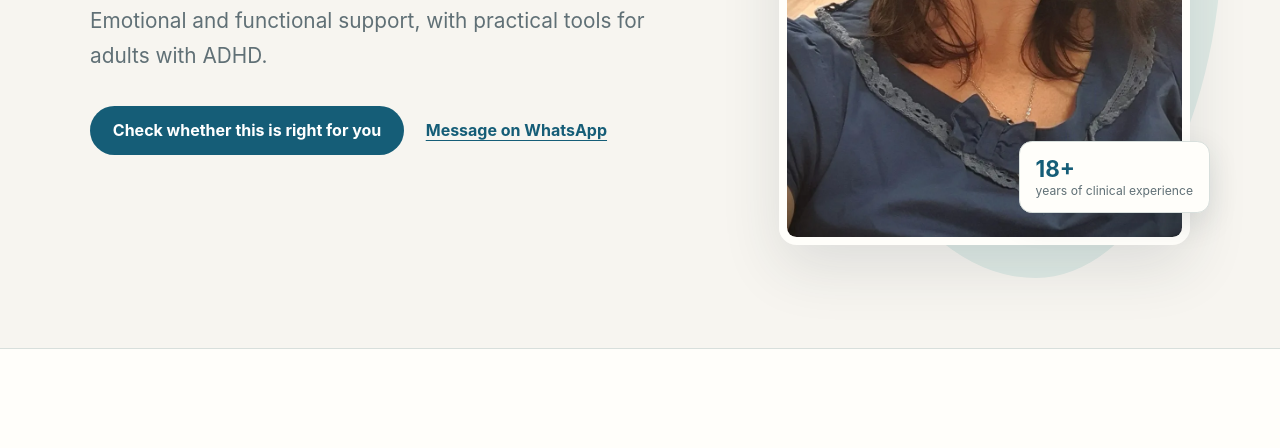
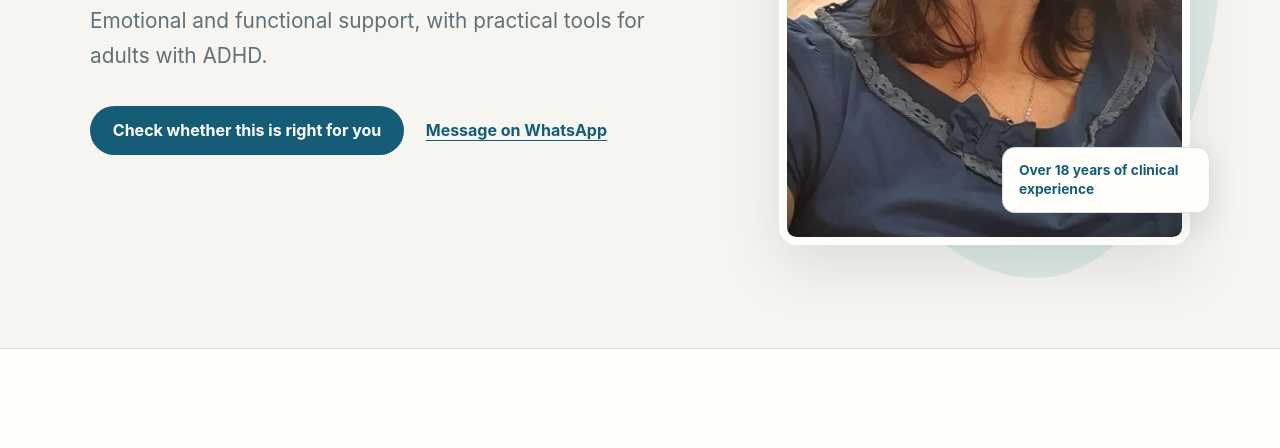
Before and after one commit to yoelp2k/my-ot.eu, a website: page index.html in a window 1280 px wide. Shown: the part 603-1051 px from the top of the page. Drawn offline with Linux system fonts and the light colour scheme.

Commit message:
Clarify experience label

```diff
--- a/index.html
+++ b/index.html
@@ -47,7 +47,7 @@
             </div>
             <figure class="portrait-area">
                 <img class="portrait" src="maly-portrait.webp" width="900" height="1479" alt="Maly Pinhas, occupational therapist" fetchpriority="high" decoding="async">
-                <figcaption><strong>18+</strong><span>years of clinical experience</span></figcaption>
+                <figcaption><span>Over 18 years of clinical experience</span></figcaption>
             </figure>
         </section>
 
--- a/style.css
+++ b/style.css
@@ -101,8 +101,7 @@ h1 { max-width: 14ch; font-size: clamp(2.6rem, 5.6vw, 4.8rem); font-weight: 760;
 .portrait-area { position: relative; width: min(100%, 430px); margin: 0 auto; }
 .portrait-area::before { content: ""; position: absolute; inset: 7% -8% -5% 9%; z-index: -1; background: var(--sage); border-radius: 48% 52% 46% 54% / 42% 45% 55% 58%; }
 .portrait { width: 100%; height: auto; border: .55rem solid var(--surface); border-radius: 14rem 14rem 1.2rem 1.2rem; box-shadow: var(--shadow); }
-.portrait-area figcaption { position: absolute; inset-inline-end: -1.25rem; inset-block-end: 2rem; display: grid; min-width: 9.5rem; padding: .85rem 1rem; color: var(--muted); background: var(--surface); border: 1px solid var(--line); border-radius: .8rem; box-shadow: 0 10px 30px rgba(37, 53, 58, .12); font-size: .76rem; line-height: 1.25; }
-.portrait-area figcaption strong { color: var(--blue-dark); font-size: 1.4rem; }
+.portrait-area figcaption { position: absolute; inset-inline-end: -1.25rem; inset-block-end: 2rem; max-width: 13rem; padding: .85rem 1rem; color: var(--blue-dark); background: var(--surface); border: 1px solid var(--line); border-radius: .8rem; box-shadow: 0 10px 30px rgba(37, 53, 58, .12); font-size: .86rem; font-weight: 750; line-height: 1.35; }
 
 .challenge { padding-block: clamp(4rem, 8vw, 7rem); text-align: center; background: var(--surface); border-block: 1px solid var(--line); }
 .challenge h2, .center-heading h2, .section-heading h2, .contact-section h2 { font-size: clamp(2rem, 4.2vw, 3.35rem); }
```
Also changed, not shown: he/index.html (+1 -1 lines), test/site.test.js (+2 -1 lines).
